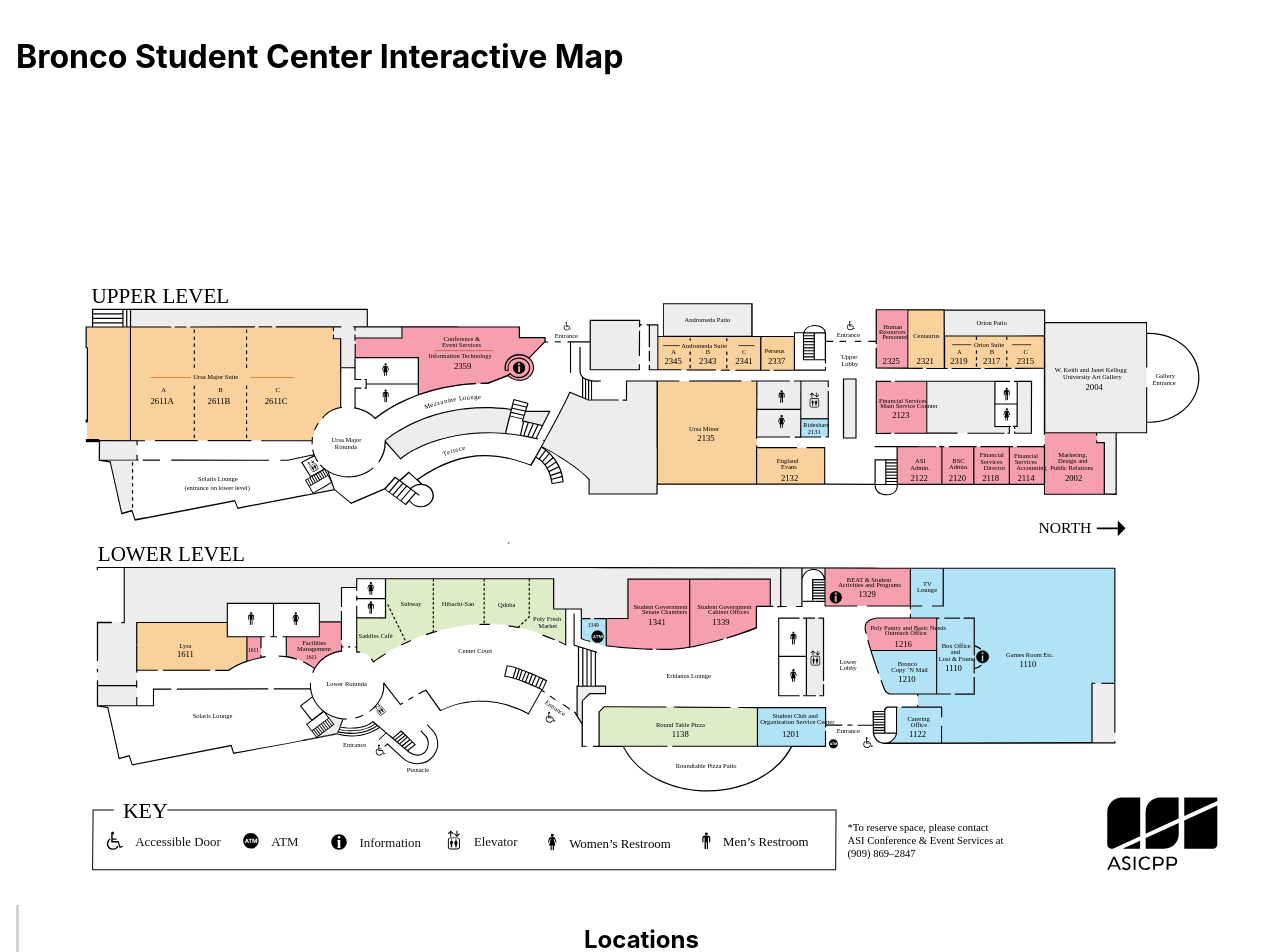
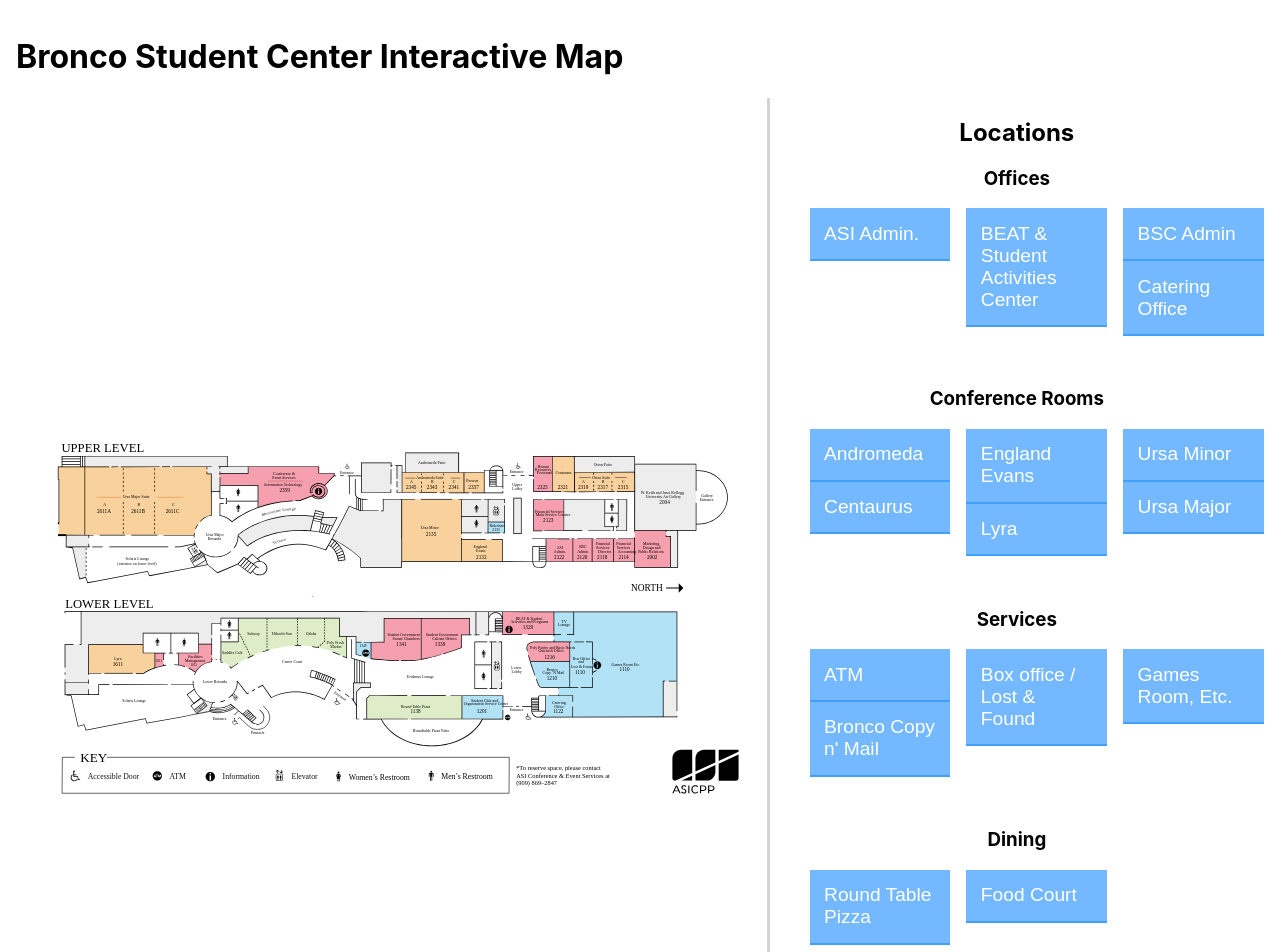
Before and after one commit to mattwmarra/interactive-map, a React (Vite) app: page / in a window 1280 px wide. Shown: the top 952 px of the page. Built offline with nearby package versions, Linux system fonts and the light colour scheme.

Commit message:
fixed coloring issue when certain items were selected'

```diff
--- a/src/App.scss
+++ b/src/App.scss
@@ -12,7 +12,7 @@ $font-small: .4rem;
 
 main {
   display: flex;
-  flex-direction: column;
+  flex-direction: row;
   section {
     border-left: 0.2rem solid lightgray;
     flex: 0.3;
@@ -57,7 +57,8 @@ main {
 		transition: all .2s ease-out;
 		+ .active {
 			@include setBGColorAndHover($conference-room);
-		}}
+		}
+	}
 	.food{
 		fill:$food;
 		transition: all .2s ease-out;
--- a/src/BSCMap.tsx
+++ b/src/BSCMap.tsx
@@ -100,6 +100,7 @@ export const BSCMap = () => {
             UPPER LEVEL
           </text>
         </g>
+        <polygon className="office" />
         <polygon
           className="office"
           id="mdpr"
@@ -108,7 +109,7 @@ export const BSCMap = () => {
         />
         <path
           className="office"
-          id="" // unsure what this room is
+          id="admin" // unsure what this room is
           d="M240.5,528.1v20.5c0,0-8.5,1.8-13.6,3.6v-24.1L240.5,528.1z"
         />
         <path
@@ -159,6 +160,7 @@ export const BSCMap = () => {
           id="hr"
           points="843.9,207.8 874.2,207.8 874.2,265.5 866.5,265.3 864.4,265.3 843.9,265 	"
         />
+        <polygon className="service" />
         <polygon
           className="service"
           id="gre"
@@ -228,40 +230,43 @@ export const BSCMap = () => {
           id="lyra"
           d="M207.5,528v-13.5h-88.7v46.9h86.4h3.7c0,0,8.2-6.1,17.9-9.1v-24.1L207.5,528z"
         />
+        <path className="food" />
         <path // food court
           className="food"
+          id="foodCourt"
           d="M539.3,536.2v-35h-11.7v-29.9l-165,0.1v38.4h-28.1v33.1c0,0,11.2,0.6,16.3,10l11.3-7.8c0,0,8.2-5.1,16.3-9
 		l8.8-4.1c0,0,8.8-4,15.9-6l10-3.2c0,0,22.6-6,42.2-6.6l9.4-0.2c0,0,9.3,0.3,19.1,1.5l10.1,1.9c0,0,16.4,4.2,23.4,7.5l11.1,4.5
 		c0,0,2,0.8,4.8,2.1L539.3,536.2z"
         />
-        <text transform="matrix(1 0 0 1 335.953 529.3906)" className="st1 st15">
-          {" "}
-          Saddles Café
-        </text>
-        <text
-          transform="matrix(1 0 0 1 377.1278 498.5537)"
-          className="st1 st15"
-        >
-          Subway
-        </text>
-        <text
-          transform="matrix(1 0 0 1 417.6054 498.5801)"
-          className="st1 st15"
-        >
-          Hibachi-San
-        </text>
-        <text
-          transform="matrix(1 0 0 1 472.7469 498.7617)"
-          className="st1 st15"
-        >
-          Qdoba
-        </text>
         <polygon // round table
           className="food"
           id="roundTable"
           points="727.6,598.1 623.5,597.1 623.5,597.3 577,596.9 572,602 572,635.7 630.6,636.4 630.6,635.7
 		727.6,635.7 	"
         />
+        <text transform="matrix(1 0 0 1 335.953 529.3906)" className="st1 st15">
+          {" "}
+          Saddles Café
+        </text>
+        <text
+          transform="matrix(1 0 0 1 377.1278 498.5537)"
+          className="st1 st15"
+        >
+          Subway
+        </text>
+        <text
+          transform="matrix(1 0 0 1 417.6054 498.5801)"
+          className="st1 st15"
+        >
+          Hibachi-San
+        </text>
+        <text
+          transform="matrix(1 0 0 1 472.7469 498.7617)"
+          className="st1 st15"
+        >
+          Qdoba
+        </text>
+
         <path
           className="st3"
           d="M770.3,461.6l22.8,0.2l-0.1,10.6c0,0-3-9.6-11.1-9.3c0,0-7.6-0.8-11.4,8.5L770.3,461.6z"
--- a/src/RoomListItem.tsx
+++ b/src/RoomListItem.tsx
@@ -1,7 +1,11 @@
-function RoomListItem() {
+function RoomListItem({ index, className, displayText, mouseDown, mouseUp }) {
   return (
-    <div>RoomListItem</div>
-  )
+    <li key={index} className={className}>
+      <button onMouseDown={mouseDown} onMouseUp={mouseUp}>
+        {displayText}
+      </button>
+    </li>
+  );
 }
 
-export default RoomListItem
+export default RoomListItem;
--- a/src/StateList.tsx
+++ b/src/StateList.tsx
@@ -1,6 +1,6 @@
 import { useState } from "react";
 import { dining, conferenceRooms, offices, services } from "./rooms.json";
-
+import RoomListItem from "./RoomListItem";
 export const StateList = () => {
   const diningArray: string[] = Object.keys(dining);
   const conferenceRoomArray: string[] = Object.keys(conferenceRooms);
@@ -10,6 +10,7 @@ export const StateList = () => {
   const [selectedState, setSelectedState] = useState<Element>();
 
   const findState = (stateID: string) => {
+    console.log(stateID);
     const selectedStateNode = document.querySelector(`#${stateID}`);
     if (selectedStateNode != null) {
       setSelectedState(selectedStateNode);
@@ -30,14 +31,13 @@ export const StateList = () => {
       <ul className="room-list">
         {officeArray.map((item: string, index: number) => {
           return (
-            <li key={index} className="li-dining">
-              <button
-                onMouseDown={() => findState(item)}
-                onMouseUp={deselectState}
-              >
-                {offices[item]}
-              </button>
-            </li>
+            <RoomListItem
+              index={index}
+              className={"li-dining"}
+              mouseDown={() => findState(item)}
+              mouseUp={deselectState}
+              displayText={offices[item]}
+            />
           );
         })}
       </ul>
@@ -45,14 +45,13 @@ export const StateList = () => {
       <ul className="room-list">
         {conferenceRoomArray.map((item: string, index: number) => {
           return (
-            <li key={index} className="li-dining">
-              <button
-                onMouseDown={() => findState(item)}
-                onMouseUp={deselectState}
-              >
-                {conferenceRooms[item]}
-              </button>
-            </li>
+            <RoomListItem
+              index={index}
+              className={"li-dining"}
+              mouseDown={() => findState(item)}
+              mouseUp={deselectState}
+              displayText={conferenceRooms[item]}
+            />
           );
         })}
       </ul>
@@ -60,14 +59,13 @@ export const StateList = () => {
       <ul className="room-list">
         {servicesArray.map((item: string, index: number) => {
           return (
-            <li key={index} className="li-dining">
-              <button
-                onMouseDown={() => findState(item)}
-                onMouseUp={deselectState}
-              >
-                {services[item]}
-              </button>
-            </li>
+            <RoomListItem
+              index={index}
+              className={"li-dining"}
+              mouseDown={() => findState(item)}
+              mouseUp={deselectState}
+              displayText={services[item]}
+            />
           );
         })}
       </ul>
@@ -75,14 +73,13 @@ export const StateList = () => {
       <ul className="room-list">
         {diningArray.map((item: string, index: number) => {
           return (
-            <li key={index} className="li-dining">
-              <button
-                onMouseDown={() => findState(item)}
-                onMouseUp={deselectState}
-              >
-                {dining[item]}
-              </button>
-            </li>
+            <RoomListItem
+              index={index}
+              className={"li-dining"}
+              mouseDown={() => findState(item)}
+              mouseUp={deselectState}
+              displayText={dining[item]}
+            />
           );
         })}
       </ul>
--- a/src/rooms.json
+++ b/src/rooms.json
@@ -1,35 +1,36 @@
 {
-    "offices" : {
-        "asiAdmin":"ASI Admin.",
-        "beat":"BEAT & Student Activities Center",
-        "bscAdmin":"BSC Admin",
-        "catering":"Catering Office",
-        "ce":"Conference & Events Services",
-        "hr":"Human Resources",
-        "facilities":"Facilities Management",
-        "finServices":"Financial Service",
+    "offices": {
+        "asiAdmin": "ASI Admin.",
+        "beat": "BEAT & Student Activities Center",
+        "bscAdmin": "BSC Admin",
+        "catering": "Catering Office",
+        "ce": "Conference & Events Services",
+        "hr": "Human Resources",
+        "facilities": "Facilities Management",
+        "finServices": "Financial Service",
         "polyPantry": "Poly Pantry",
-        "sgCabinet":"Student Government Cabinet Office",
-        "sgSenate":"Student Government Senate Chambers",
-        "mdpr":"Marketing, Design & Public Relations"
+        "sgCabinet": "Student Government Cabinet Office",
+        "sgSenate": "Student Government Senate Chambers",
+        "mdpr": "Marketing, Design & Public Relations"
 
     },
-    "conferenceRooms" : {
-        "andro":"Andromeda",
-        "centaurus":"Centaurus",
-        "engEvans":"England Evans",
-        "lyra":"Lyra",
-        "ursaMin":"Ursa Minor",
-        "ursaMajor":"Ursa Major"
+    "conferenceRooms": {
+        "andro": "Andromeda",
+        "centaurus": "Centaurus",
+        "engEvans": "England Evans",
+        "lyra": "Lyra",
+        "ursaMin": "Ursa Minor",
+        "ursaMajor": "Ursa Major"
     },
-    "services" :{
-        "atm":"ATM",
-        "copyMail":"Bronco Copy n' Mail",
-        "boxOffice":"Box office / Lost & Found",
-        "gre":"Games Room, Etc.",
-        "scosc":"Student Club & Organization Service Center"
+    "services": {
+        "atm": "ATM",
+        "copyMail": "Bronco Copy n' Mail",
+        "boxOffice": "Box office / Lost & Found",
+        "gre": "Games Room, Etc.",
+        "scosc": "Student Club & Organization Service Center"
     },
     "dining": {
-        "roundTable":"Round Table Pizza"
+        "roundTable": "Round Table Pizza",
+        "foodCourt": "Food Court"
     }
- }
+}
```
